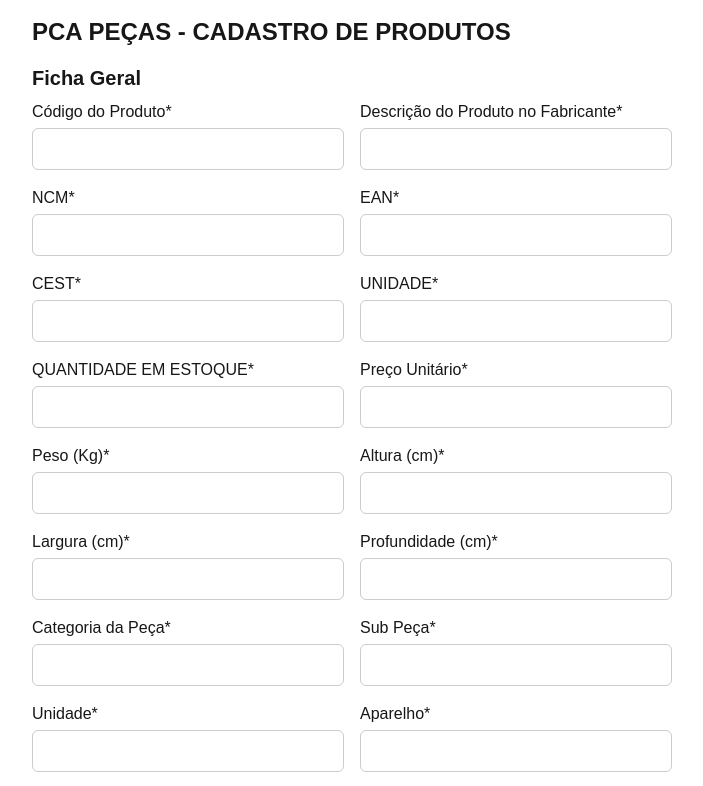
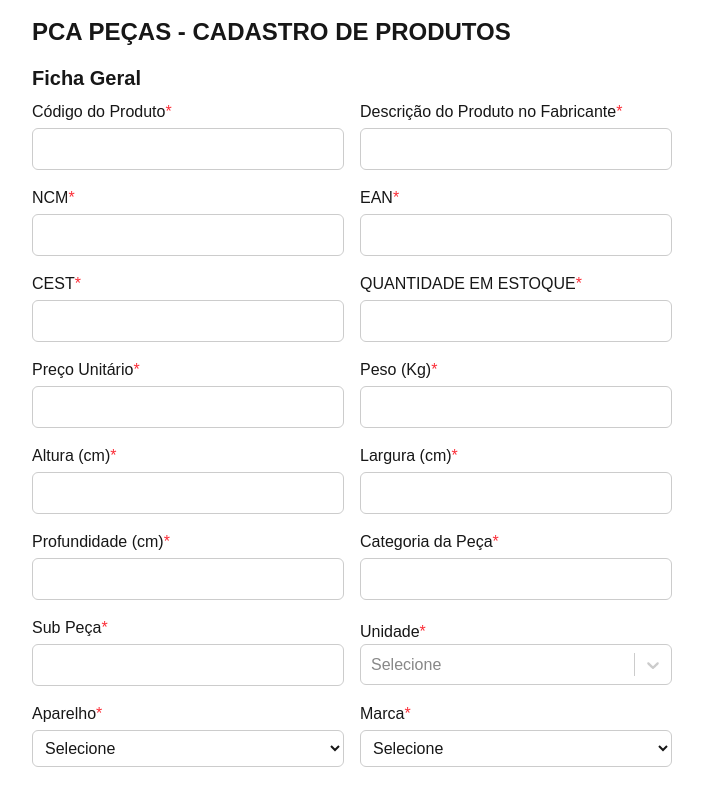
Before and after one commit to LuizAGDomingues/form-produtos-pca, a Next.js app: page / in a window 1280 px wide. Shown: the top 786 px of the page, without its empty margins (288-991 px from the left). Built offline with nearby package versions, Linux system fonts and the light colour scheme; no server answers.

Commit message:
feat: added unidade select

```diff
--- a/app/page.tsx
+++ b/app/page.tsx
@@ -1,9 +1,10 @@
 "use client";
-import { useForm } from "react-hook-form";
+import { useForm, Controller } from "react-hook-form";
 import { zodResolver } from "@hookform/resolvers/zod";
 import { z } from "zod";
 import { createClient } from "@supabase/supabase-js";
 import { useState } from "react";
+import Select from "react-select";
 
 const supabase = createClient(
   process.env.NEXT_PUBLIC_SUPABASE_URL!,
@@ -26,7 +27,24 @@ const schema = z.object({
   profundidade: z.coerce.number().min(0, "Obrigatório"),
   categoria_peca: z.string().min(1, "Obrigatório"),
   sub_peca: z.string().min(1, "Obrigatório"),
-  unidade_texto: z.string().min(1, "Obrigatório"),
+  unidade_texto: z
+    .array(
+      z.enum([
+        "Ar Janela",
+        "Boiler",
+        "Cassete",
+        "Condensadora",
+        "Controle Central",
+        "Cortina de Ar",
+        "Dry Contact",
+        "Duto",
+        "Hi-Wall",
+        "Monitor de Energia",
+        "Piso Teto",
+        "Recuperador de Calor"
+      ])
+    )
+    .min(1, "Obrigatório"),
   aparelho: z.string().min(1, "Obrigatório"),
   marca: z.enum(["FUJITSU", "DAIKIN", "ELGIN", "LG", "SAMSUNG", "MIDEA"]),
   range_btus: z.string().min(1, "Obrigatório"),
@@ -57,19 +75,45 @@ export default function Home() {
     handleSubmit,
     formState: { errors, isSubmitting },
     reset,
+    control,
   } = useForm<FormData>({
     resolver: zodResolver(schema),
   });
 
+  // Opções para o campo unidade_texto
+  const unidadeOptions = [
+    { value: "Ar Janela", label: "Ar Janela" },
+    { value: "Boiler", label: "Boiler" },
+    { value: "Cassete", label: "Cassete" },
+    { value: "Condensadora", label: "Condensadora" },
+    { value: "Controle Central", label: "Controle Central" },
+    { value: "Cortina de Ar", label: "Cortina de Ar" },
+    { value: "Dry Contact", label: "Dry Contact" },
+    { value: "Duto", label: "Duto" },
+    { value: "Hi-Wall", label: "Hi-Wall" },
+    { value: "Monitor de Energia", label: "Monitor de Energia" },
+    { value: "Piso Teto", label: "Piso Teto" },
+    { value: "Recuperador de Calor", label: "Recuperador de Calor" },
+  ];
+
   const onSubmit = async (data: FormData) => {
     setError("");
     setSuccess(false);
-    const { error } = await supabase.from("produtos").insert([data]);
+    // Forçar unidade como 'UN'
+    const dataToSend = {
+      ...data,
+      unidade: "UN",
+      unidade_texto: Array.isArray(data.unidade_texto) ? data.unidade_texto.join(", ") : data.unidade_texto
+    };
+    const { error } = await supabase.from("produtos").insert([dataToSend]);
     if (error) {
       setError(error.message);
     } else {
       setSuccess(true);
-      reset();
+      reset({
+        ...data,
+        unidade_texto: []
+      });
     }
   };
 
@@ -82,88 +126,146 @@ export default function Home() {
           <h2 className="text-xl font-semibold mb-2">Ficha Geral</h2>
           <div className="grid grid-cols-1 sm:grid-cols-2 gap-4">
             <div>
-              <label>Código do Produto*</label>
+              <label>Código do Produto<span className="text-red-500">*</span></label>
               <input {...register("codigo_produto")}
                 className="input" />
               {errors.codigo_produto && <span className="text-red-500">{errors.codigo_produto.message}</span>}
             </div>
             <div>
-              <label>Descrição do Produto no Fabricante*</label>
+              <label>Descrição do Produto no Fabricante<span className="text-red-500">*</span></label>
               <input {...register("descricao_produto")} className="input" />
               {errors.descricao_produto && <span className="text-red-500">{errors.descricao_produto.message}</span>}
             </div>
             <div>
-              <label>NCM*</label>
+              <label>NCM<span className="text-red-500">*</span></label>
               <input {...register("ncm")} className="input" />
               {errors.ncm && <span className="text-red-500">{errors.ncm.message}</span>}
             </div>
             <div>
-              <label>EAN*</label>
+              <label>EAN<span className="text-red-500">*</span></label>
               <input {...register("ean")} className="input" />
               {errors.ean && <span className="text-red-500">{errors.ean.message}</span>}
             </div>
             <div>
-              <label>CEST*</label>
+              <label>CEST<span className="text-red-500">*</span></label>
               <input {...register("cest")} className="input" />
               {errors.cest && <span className="text-red-500">{errors.cest.message}</span>}
             </div>
             <div>
-              <label>UNIDADE*</label>
-              <input {...register("unidade")} className="input" />
-              {errors.unidade && <span className="text-red-500">{errors.unidade.message}</span>}
-            </div>
-            <div>
-              <label>QUANTIDADE EM ESTOQUE*</label>
+              <label>QUANTIDADE EM ESTOQUE<span className="text-red-500">*</span></label>
               <input type="number" {...register("quantidade_estoque")} className="input" />
               {errors.quantidade_estoque && <span className="text-red-500">{errors.quantidade_estoque.message}</span>}
             </div>
             <div>
-              <label>Preço Unitário*</label>
+              <label>Preço Unitário<span className="text-red-500">*</span></label>
               <input type="number" step="0.01" {...register("preco_unitario")} className="input" />
               {errors.preco_unitario && <span className="text-red-500">{errors.preco_unitario.message}</span>}
             </div>
             <div>
-              <label>Peso (Kg)*</label>
+              <label>Peso (Kg)<span className="text-red-500">*</span></label>
               <input type="number" step="0.01" {...register("peso")} className="input" />
               {errors.peso && <span className="text-red-500">{errors.peso.message}</span>}
             </div>
             <div>
-              <label>Altura (cm)*</label>
+              <label>Altura (cm)<span className="text-red-500">*</span></label>
               <input type="number" step="0.01" {...register("altura")} className="input" />
               {errors.altura && <span className="text-red-500">{errors.altura.message}</span>}
             </div>
             <div>
-              <label>Largura (cm)*</label>
+              <label>Largura (cm)<span className="text-red-500">*</span></label>
               <input type="number" step="0.01" {...register("largura")} className="input" />
               {errors.largura && <span className="text-red-500">{errors.largura.message}</span>}
             </div>
             <div>
-              <label>Profundidade (cm)*</label>
+              <label>Profundidade (cm)<span className="text-red-500">*</span></label>
               <input type="number" step="0.01" {...register("profundidade")} className="input" />
               {errors.profundidade && <span className="text-red-500">{errors.profundidade.message}</span>}
             </div>
             <div>
-              <label>Categoria da Peça*</label>
+              <label>Categoria da Peça<span className="text-red-500">*</span></label>
               <input {...register("categoria_peca")} className="input" />
               {errors.categoria_peca && <span className="text-red-500">{errors.categoria_peca.message}</span>}
             </div>
             <div>
-              <label>Sub Peça*</label>
+              <label>Sub Peça<span className="text-red-500">*</span></label>
               <input {...register("sub_peca")} className="input" />
               {errors.sub_peca && <span className="text-red-500">{errors.sub_peca.message}</span>}
             </div>
-            <div>
-              <label>Unidade*</label>
-              <input {...register("unidade_texto")} className="input" />
+            <div className="mt-1">
+              <label>Unidade<span className="text-red-500">*</span></label>
+              <Controller
+                name="unidade_texto"
+                control={control}
+                render={({ field }) => (
+                  <Select
+                    {...field}
+                    isMulti
+                    options={unidadeOptions}
+                    classNamePrefix="react-select"
+                    placeholder="Selecione"
+                    value={unidadeOptions.filter(option => field.value?.includes(option.value as any))}
+                    onChange={selected => field.onChange(Array.isArray(selected) ? selected.map(option => option.value) : [])}
+                    styles={{
+                      control: (base, state) => ({
+                        ...base,
+                        minHeight: '41px',
+                        borderColor: state.isFocused ? '#2563eb' : '#ccc',
+                        boxShadow: state.isFocused ? '0 0 0 1px #2563eb' : base.boxShadow,
+                        '&:hover': { borderColor: '#2563eb' },
+                        fontSize: '1rem',
+                        borderRadius: '0.375rem',
+                        paddingLeft: '0',
+                      }),
+                      valueContainer: base => ({
+                        ...base,
+                        padding: '0 8px',
+                      }),
+                      multiValue: base => ({
+                        ...base,
+                        backgroundColor: '#e0e7ff',
+                        color: '#1e293b',
+                        borderRadius: '0.25rem',
+                      }),
+                      multiValueLabel: base => ({
+                        ...base,
+                        color: '#1e293b',
+                      }),
+                      multiValueRemove: base => ({
+                        ...base,
+                        color: '#1e293b',
+                        ':hover': { backgroundColor: '#2563eb', color: 'white' },
+                      }),
+                      placeholder: base => ({
+                        ...base,
+                        color: '#888',
+                      }),
+                      menu: base => ({
+                        ...base,
+                        zIndex: 9999,
+                      }),
+                    }}
+                  />
+                )}
+              />
               {errors.unidade_texto && <span className="text-red-500">{errors.unidade_texto.message}</span>}
             </div>
             <div>
-              <label>Aparelho*</label>
-              <input {...register("aparelho")} className="input" />
+              <label>Aparelho<span className="text-red-500">*</span></label>
+              <select {...register("aparelho")} className="input">
+                <option value="">Selecione</option>
+                <option value="Ar-Condicionado">Ar-Condicionado</option>
+                <option value="Ar-Condicionado Portátil">Ar-Condicionado Portátil</option>
+                <option value="Lava e Seca">Lava e Seca</option>
+                <option value="Microondas">Microondas</option>
+                <option value="Purificador de Ar">Purificador de Ar</option>
+                <option value="Refrigerador">Refrigerador</option>
+                <option value="Smart Tv">Smart Tv</option>
+                <option value="Teclados e Mouse">Teclados e Mouse</option>
+              </select>
               {errors.aparelho && <span className="text-red-500">{errors.aparelho.message}</span>}
             </div>
             <div>
-              <label>Marca*</label>
+              <label>Marca<span className="text-red-500">*</span></label>
               <select {...register("marca")} className="input">
                 <option value="">Selecione</option>
                 <option value="FUJITSU">FUJITSU</option>
@@ -176,12 +278,12 @@ export default function Home() {
               {errors.marca && <span className="text-red-500">{errors.marca.message}</span>}
             </div>
             <div>
-              <label>Range de BTUs*</label>
+              <label>Range de BTUs<span className="text-red-500">*</span></label>
               <input {...register("range_btus")} className="input" />
               {errors.range_btus && <span className="text-red-500">{errors.range_btus.message}</span>}
             </div>
-            <div className="sm:col-span-2">
-              <label>Modelos Compatíveis*</label>
+            <div>
+              <label>Modelos Compatíveis<span className="text-red-500">*</span></label>
               <input {...register("modelos_compativeis")} className="input" />
               {errors.modelos_compativeis && <span className="text-red-500">{errors.modelos_compativeis.message}</span>}
             </div>
--- a/package.json
+++ b/package.json
@@ -15,6 +15,7 @@
     "react": "^19.0.0",
     "react-dom": "^19.0.0",
     "react-hook-form": "^7.49.2",
+    "react-select": "^5.10.1",
     "zod": "^3.22.4"
   },
   "devDependencies": {
```
Also changed, not shown: 1 other file (tests, documents, lock files or other folders).
